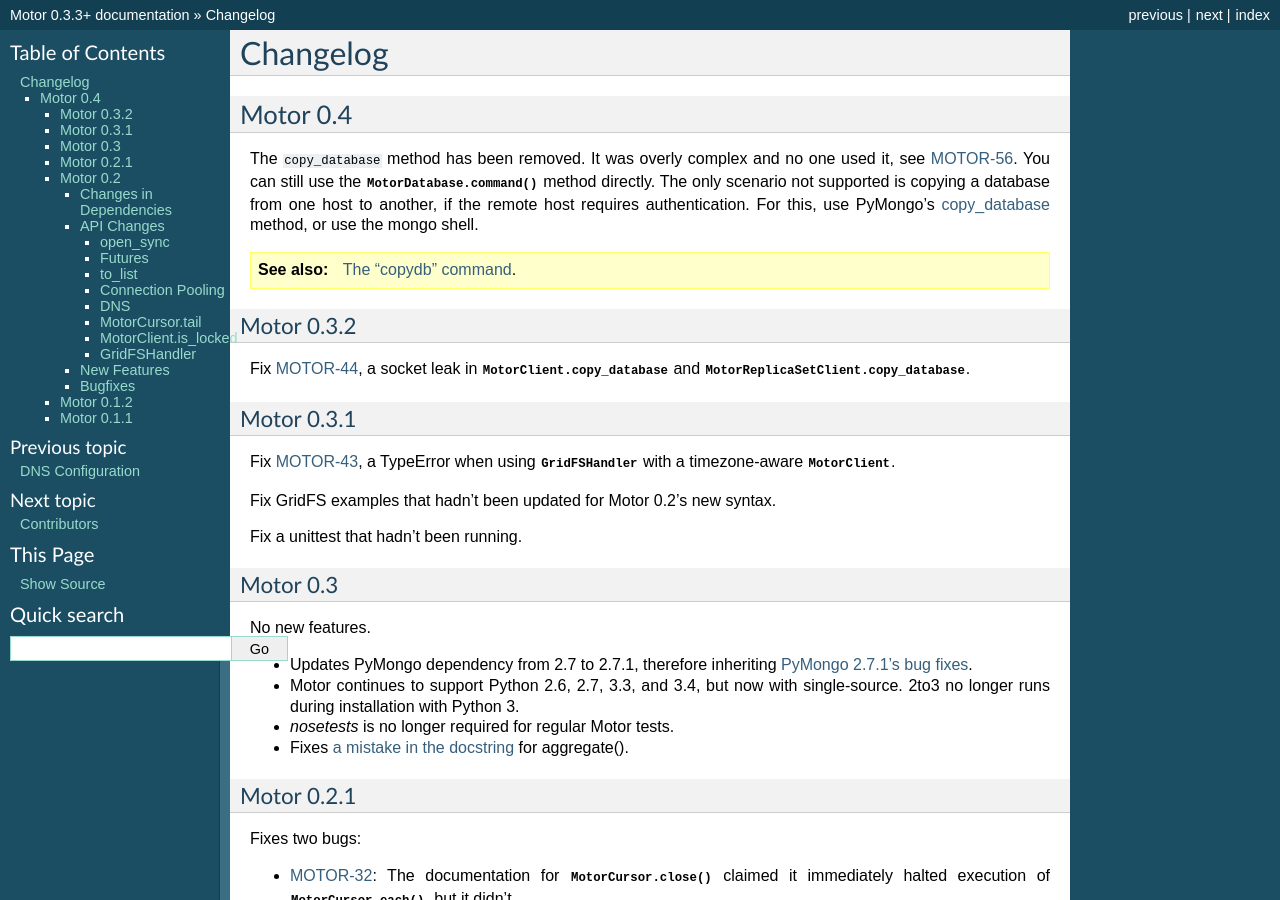
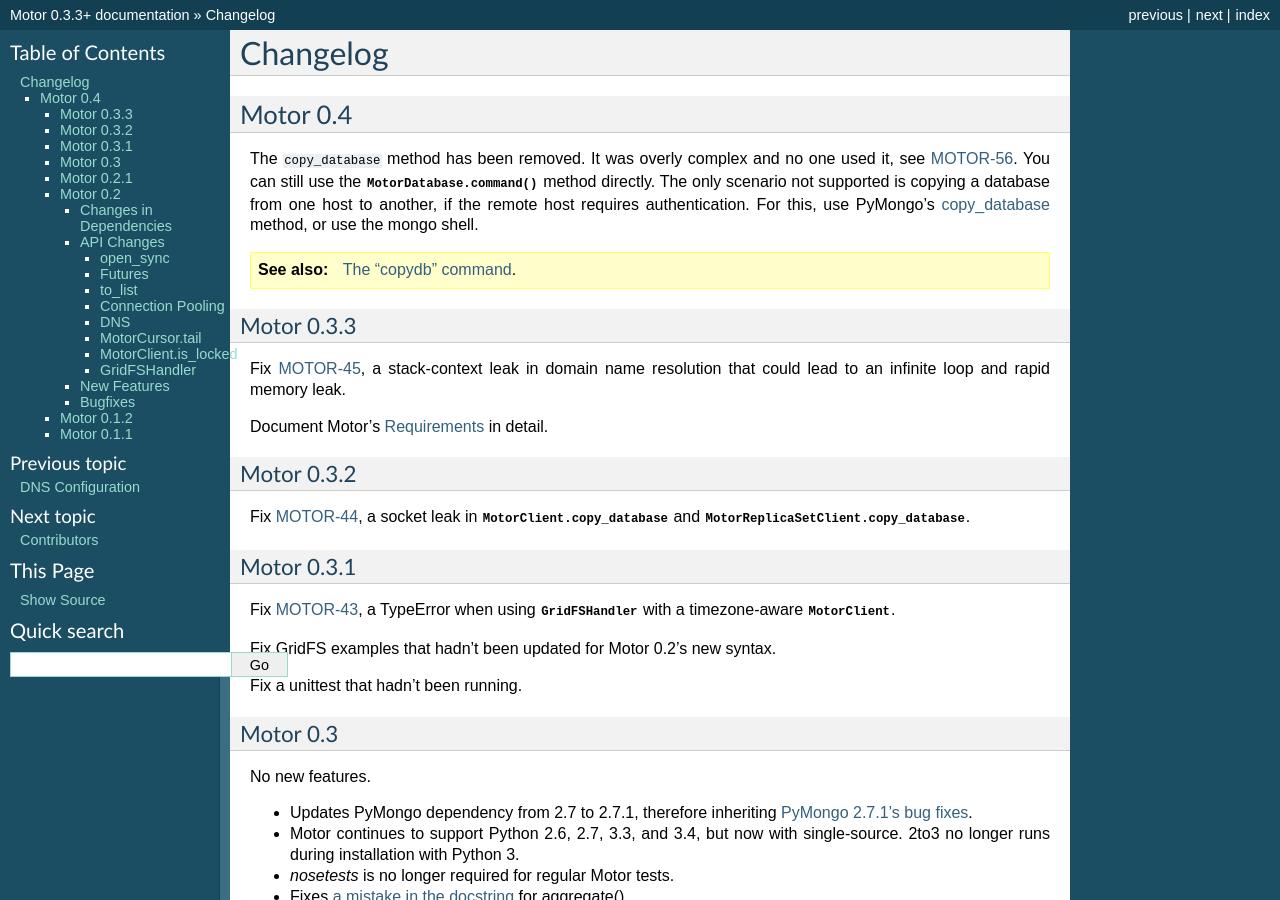
Before and after one commit to mongodb/motor, a Sphinx documentation site: the page built from doc/changelog.rst, in a window 1280 px wide and 900 px high. Built offline with Sphinx 7.4.7, drawn with Linux system fonts in a browser that asks for light colours; pages that are not in the unit, such as notebooks, are missing from menus; the version number is read from the project's files by our own code.

Commit message:
Update changelog for 0.3.3.
Conflicts:
	doc/changelog.rst

```diff
--- a/doc/changelog.rst
+++ b/doc/changelog.rst
@@ -16,6 +16,15 @@
 .. _copy_database: http://api.mongodb.org/python/current/api/pymongo/mongo_client.html#pymongo.mongo_client.MongoClient.copy_database
 
 .. seealso:: `The "copydb" command <http://docs.mongodb.org/manual/reference/command/copydb/>`_.
+
+Motor 0.3.3
+-----------
+
+Fix `MOTOR-45 <https://jira.mongodb.org/browse/MOTOR-45>`_,
+a stack-context leak in domain name resolution that could lead to an infinite
+loop and rapid memory leak.
+
+Document Motor's :doc:`requirements` in detail.
 
 Motor 0.3.2
 -----------
```
